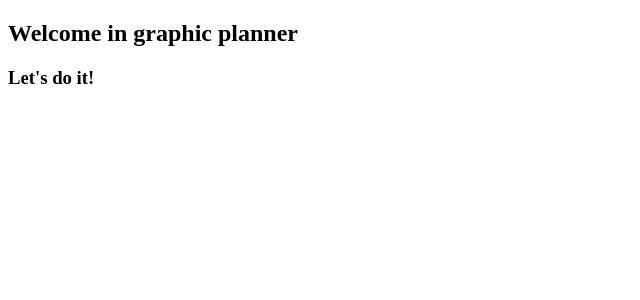
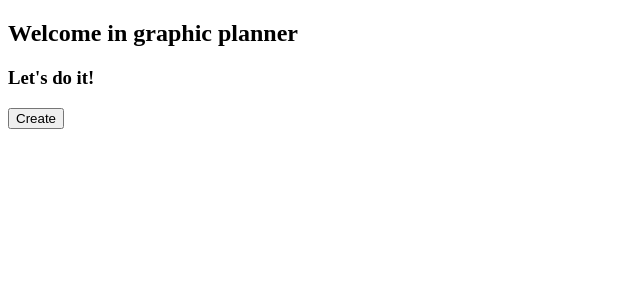
Before and after one commit to SidorowiczPaulina/graphic_test, a Django app: page /home/ in a window 1280 px wide. Shown: the part 70-370 px from the top of the page, without its empty margins (0-640 px from the left). Run offline with Django 3.2, Linux system fonts and the light colour scheme.

Commit message:
Button create, schedule

```diff
--- a/Shift_Planer/viewer/templates/home.html
+++ b/Shift_Planer/viewer/templates/home.html
@@ -3,8 +3,9 @@
 {% block content %}
   <h2>Welcome in graphic planner</h2>
     <h3>Let's do it!</h3>
-  <form method="post" action="{% url 'home' %}">
+  <form method="post" action="{% url 'create_schedule' %}">
     {% csrf_token %}
     {{ form.as_p }}
+  <button type="submit">Create</button>
   </form>
 {% endblock %}
```
Also changed, not shown: Shift_Planer/db.sqlite3.
